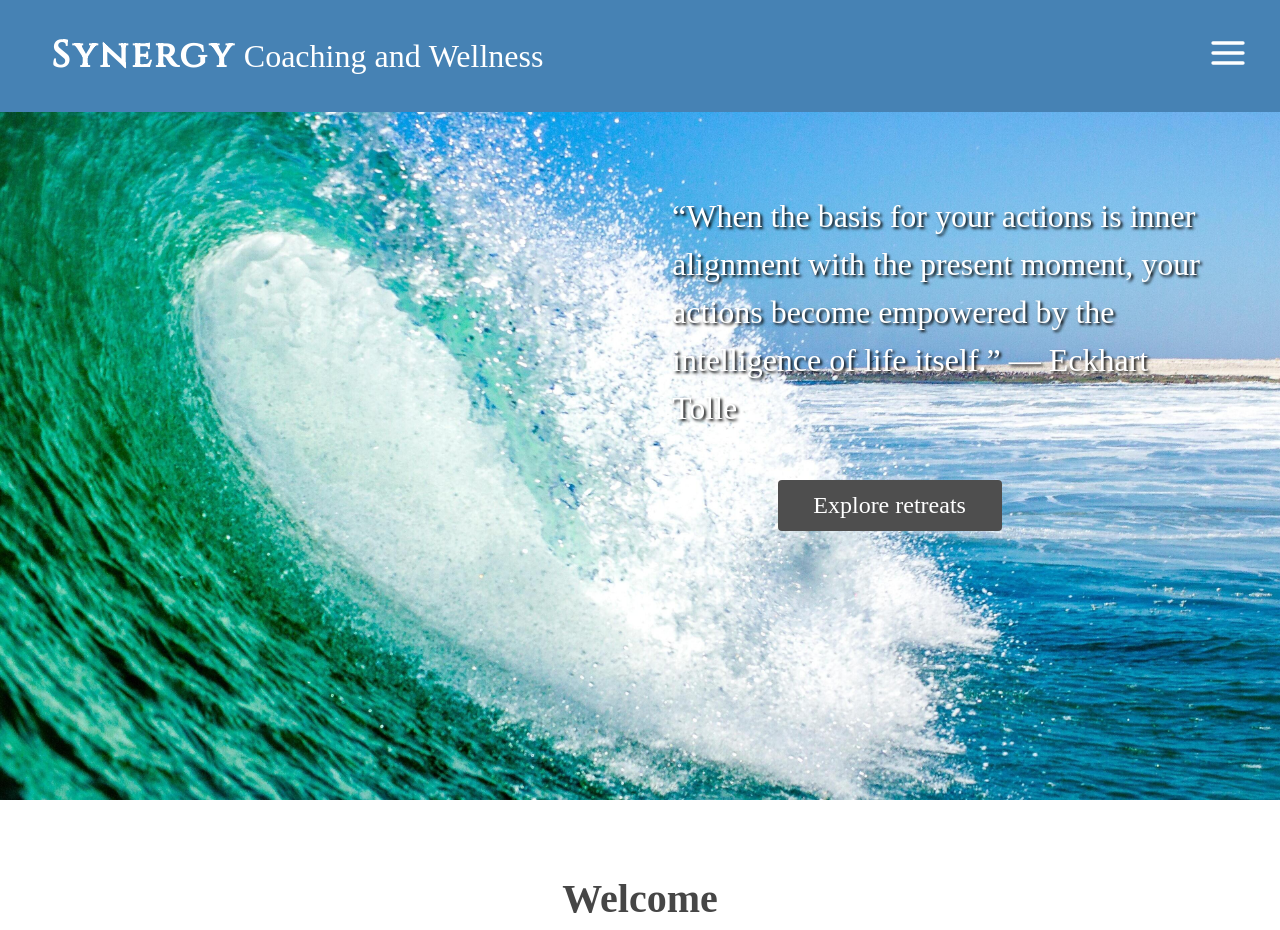
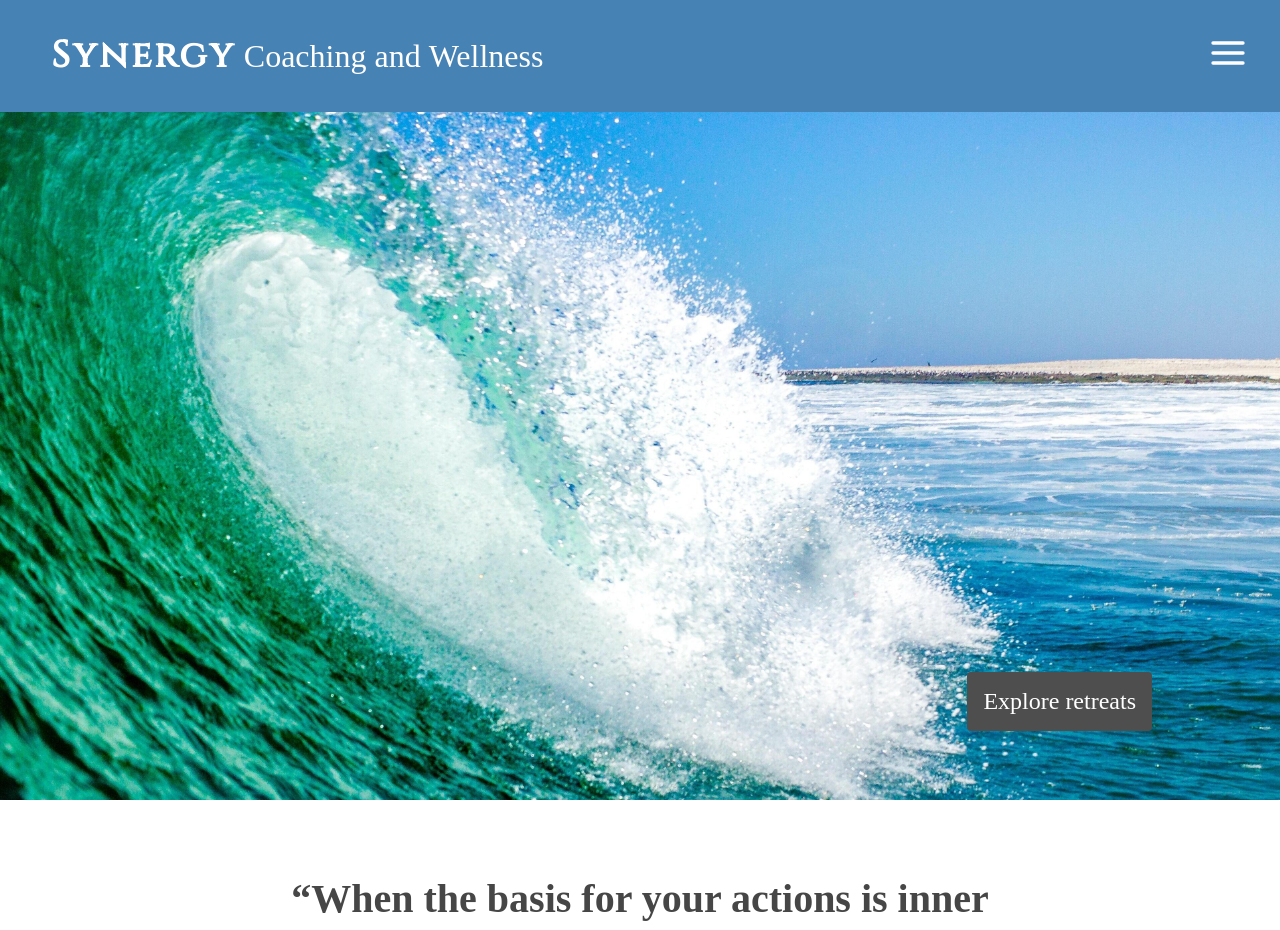
Before and after one commit to tbguest/synergy-coaching, a Next.js app: page / in a window 1280 px wide. Shown: the top 930 px of the page. Built offline with nearby package versions, Linux system fonts and the light colour scheme; a web font is replaced by a local one.

Commit message:
Move quote; reposition button

```diff
--- a/components/Splash/Splash.jsx
+++ b/components/Splash/Splash.jsx
@@ -5,11 +5,11 @@ const Splash = () => {
   return (
     <div className={styles.container}>
       <div className={styles.action_items}>
-        <span className={styles.quote}>
+        {/* <span className={styles.quote}>
           “When the basis for your actions is inner alignment with the present
           moment, your actions become empowered by the intelligence of life
           itself.” —&nbsp;Eckhart Tolle
-        </span>
+        </span> */}
         <Link href={"/retreats"}>
           <button>
             <a>Explore retreats</a>
--- a/components/Splash/Splash.module.css
+++ b/components/Splash/Splash.module.css
@@ -22,7 +22,7 @@
   margin: 1rem;
 }
 
-.action_items button {
+/* .action_items button {
   background-color: rgb(78, 78, 78);
   color: white;
   border: none;
@@ -33,6 +33,20 @@
   max-width: 14rem;
   margin-left: 20%;
   margin-top: 1rem;
+} */
+
+.action_items button {
+  background-color: rgb(78, 78, 78);
+  color: white;
+  border: none;
+  font-size: 1.5rem;
+  font-family: "Playfair Display", serif;
+  border-radius: var(--border-radius);
+  padding: 1rem;
+  max-width: 14rem;
+  position: absolute;
+  right: 10%;
+  bottom: 10%;
 }
 
 .action_items button:hover {
--- a/pages/index.js
+++ b/pages/index.js
@@ -8,7 +8,11 @@ export default function Home() {
       <Splash />
       <div className={styles.content_container}>
         <div className={styles.welcome_content}>
-          <h1>Welcome</h1>
+          <h1>
+            “When the basis for your actions is inner alignment with the present
+            moment, your actions become empowered by the intelligence of life
+            itself.” <br></br>—&nbsp;Eckhart Tolle
+          </h1>
           <hr className={styles.hr} />
           <p>
             Life is a journey. You can travel with this journey with energy,
```
